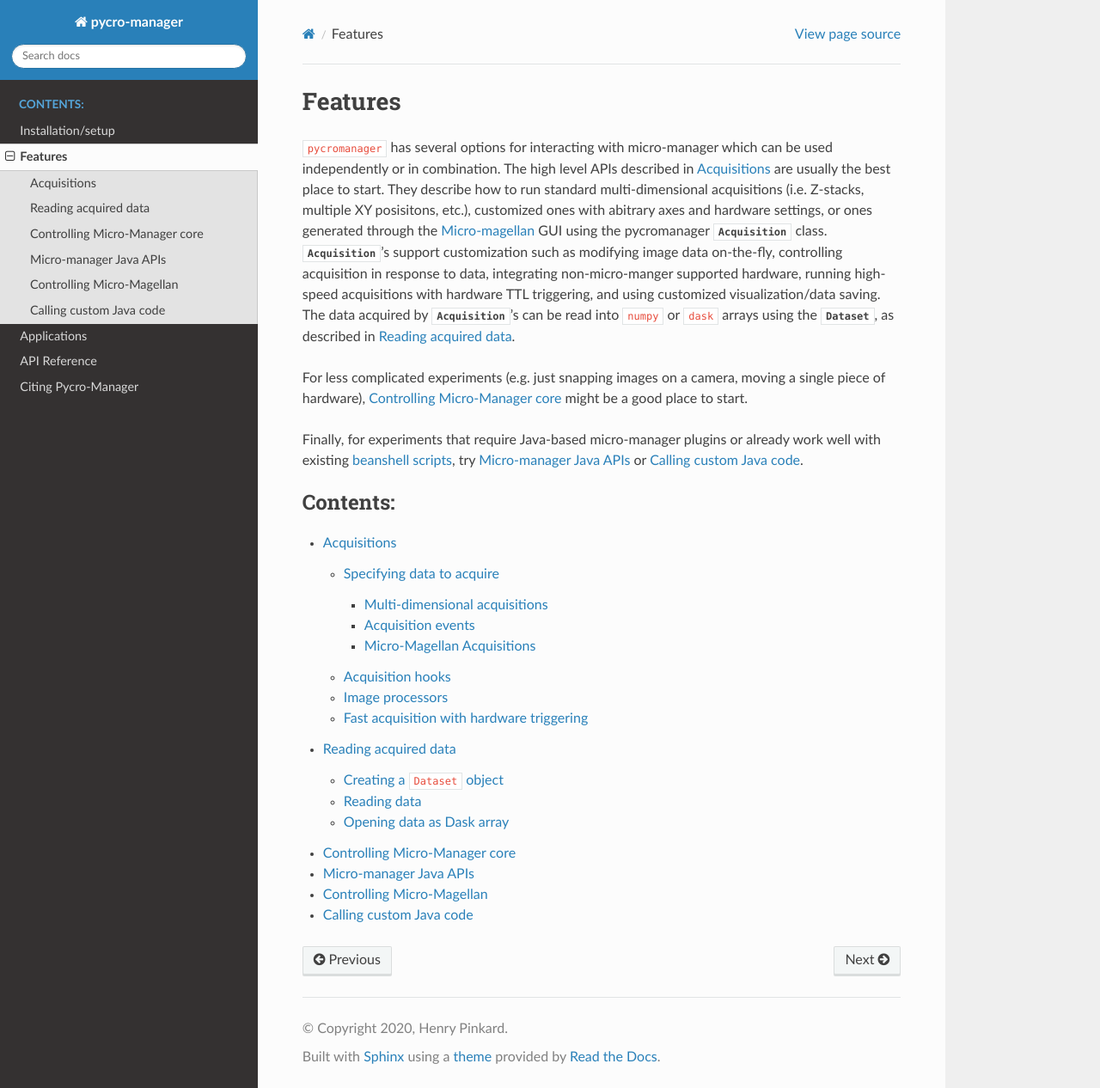
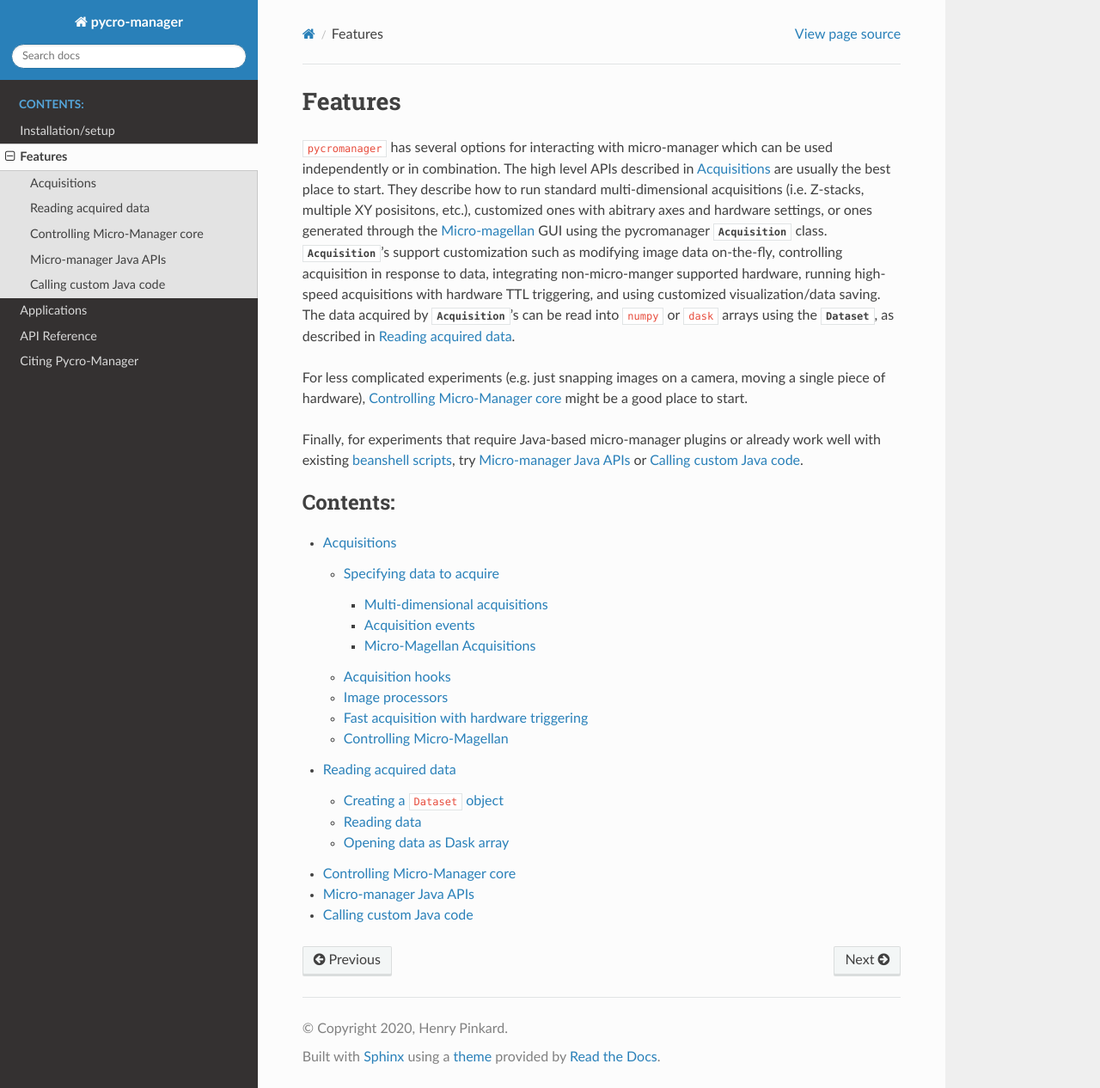
Before and after one commit to micro-manager/pycro-manager, a Sphinx documentation site: the page built from docs/source/features.rst, in a window 1280 px wide and 1266 px high. Shown: the whole window at 86% size. Built offline with Sphinx 7.4.7 and the Read the Docs theme 2.0.0, drawn with Linux system fonts in a browser that asks for light colours; pages that are not in the unit, such as notebooks, are missing from menus.

Commit message:
small doc reorg

```diff
--- a/docs/source/acq_overview.rst
+++ b/docs/source/acq_overview.rst
@@ -34,3 +34,4 @@ The figure figure below gives an overview of all of the features this class prov
 	acq_hooks
 	img_processors
 	hardware_triggering
+	magellan_api
--- a/docs/source/features.rst
+++ b/docs/source/features.rst
@@ -17,5 +17,4 @@ Finally, for experiments that require Java-based micro-manager plugins or alread
 	read_data
 	core
 	mm_java_apis
-	magellan_api
 	custom_java
```
